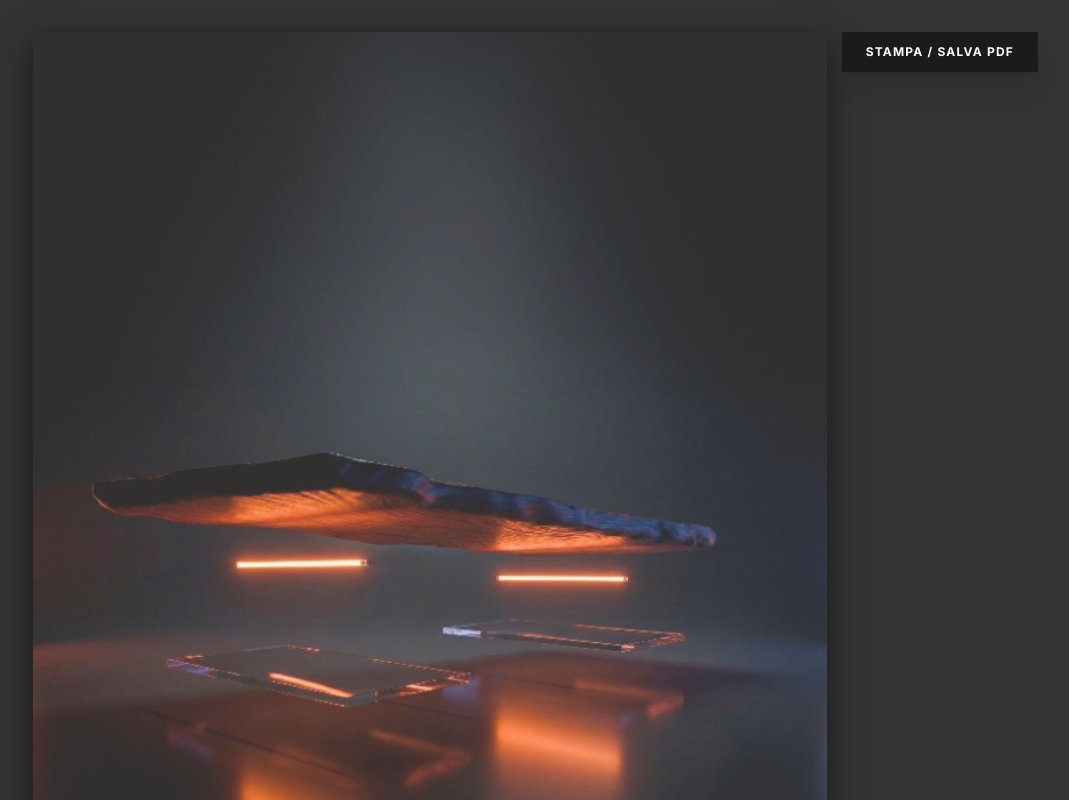
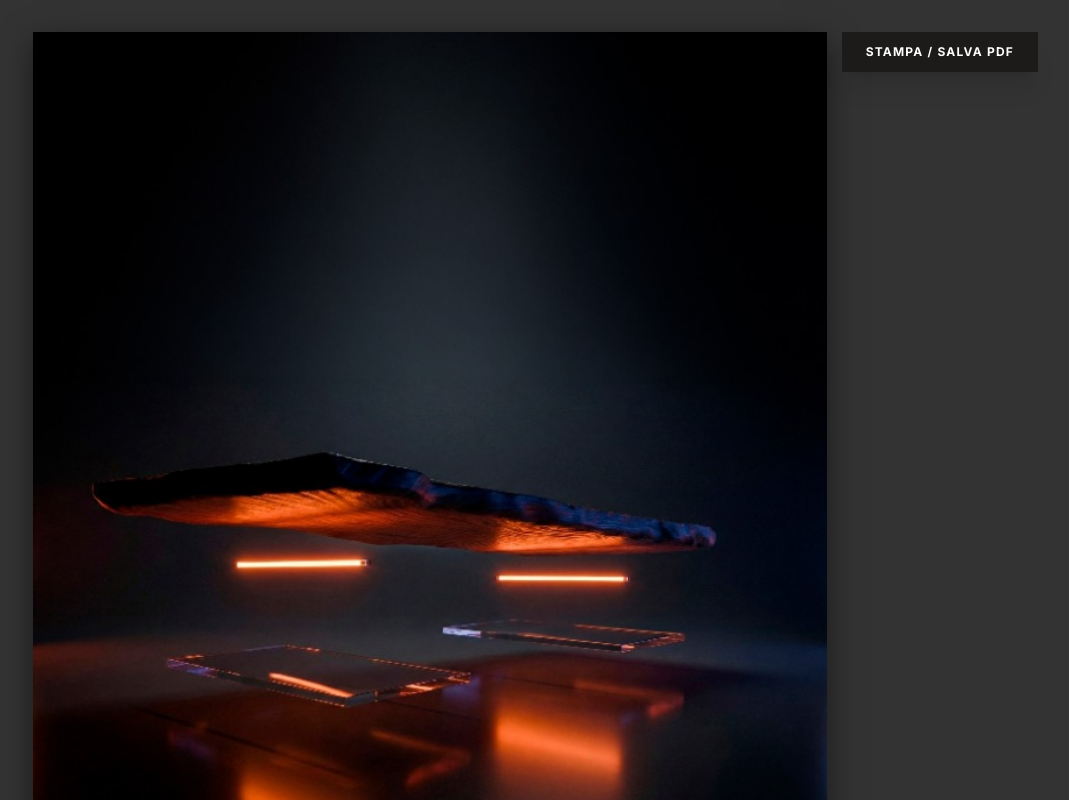
Before and after one commit to maurotoncelli/ProjectAura, an Astro site: page /brochure in a window 1280 px wide. Shown: the top 800 px of the page, without its empty margins (210-1279 px from the left). Built offline with nearby package versions, Linux system fonts and the light colour scheme; Astro itself is replaced by a stand-in of ours.

Commit message:
style: remove opacity from brochure cover for better clarity

```diff
--- a/src/pages/brochure.astro
+++ b/src/pages/brochure.astro
@@ -146,7 +146,7 @@ const images = {
 
     <!-- PAGE 1: COPERTINA -->
     <div class="page bg-at-graphite text-white">
-      <img src={images.copertina} alt="Aether Genesis" class="full-bleed-img opacity-80" />
+      <img src={images.copertina} alt="Aether Genesis" class="full-bleed-img" />
       <div class="content-overlay justify-end items-center text-center p-16 pb-24">
         <h1 class="font-serif text-8xl font-light tracking-widest mb-4">AETHER</h1>
         <p class="text-xl font-light tracking-widest uppercase opacity-80 mb-16">Legno Massello e Atmosfera Programmabile</p>
```
